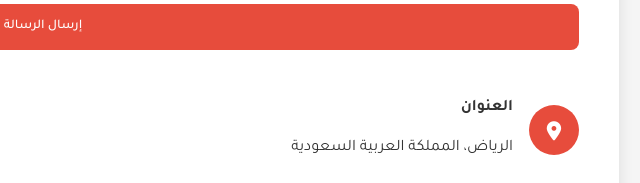
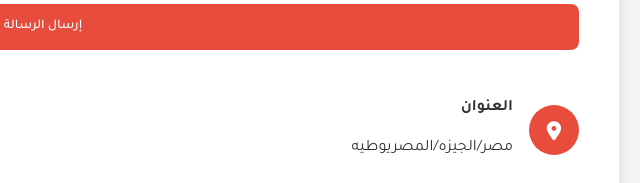
Before and after one commit to kamelrafaat/yoyo, a plain HTML site: page index.html in a window 1280 px wide. Shown: the part 4060-4243 px from the top of the page, 633-1273 px from the left. Drawn offline with nearby package versions, Linux system fonts and the light colour scheme.

Commit message:
Update index.html

```diff
--- a/index.html
+++ b/index.html
@@ -1009,7 +1009,7 @@
                         </div>
                         <div>
                             <h4>العنوان</h4>
-                            <p>الرياض، المملكة العربية السعودية</p>
+                            <p>مصر/الجيزه/المصريوطيه</p>
                         </div>
                     </div>
 
```
